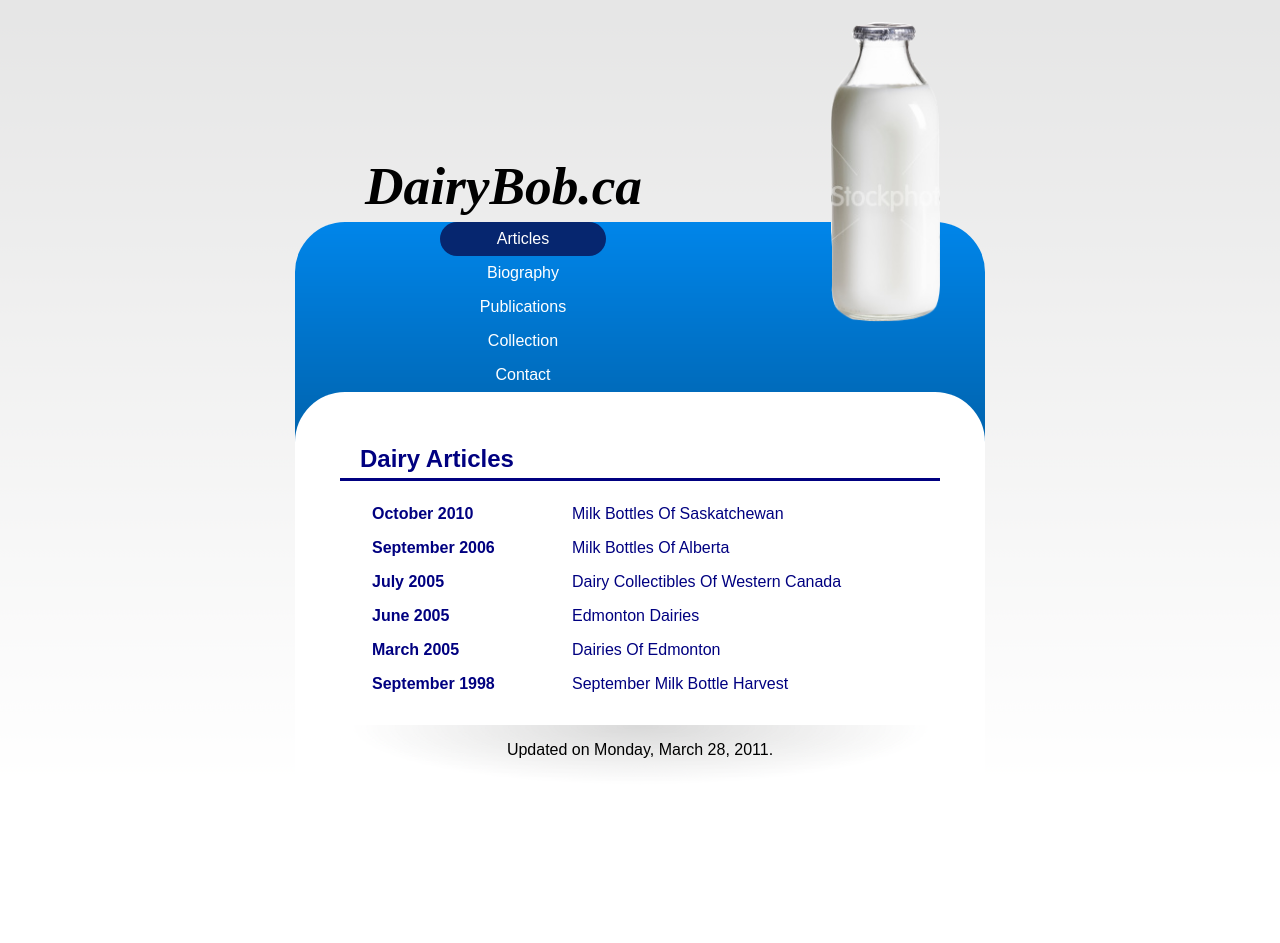
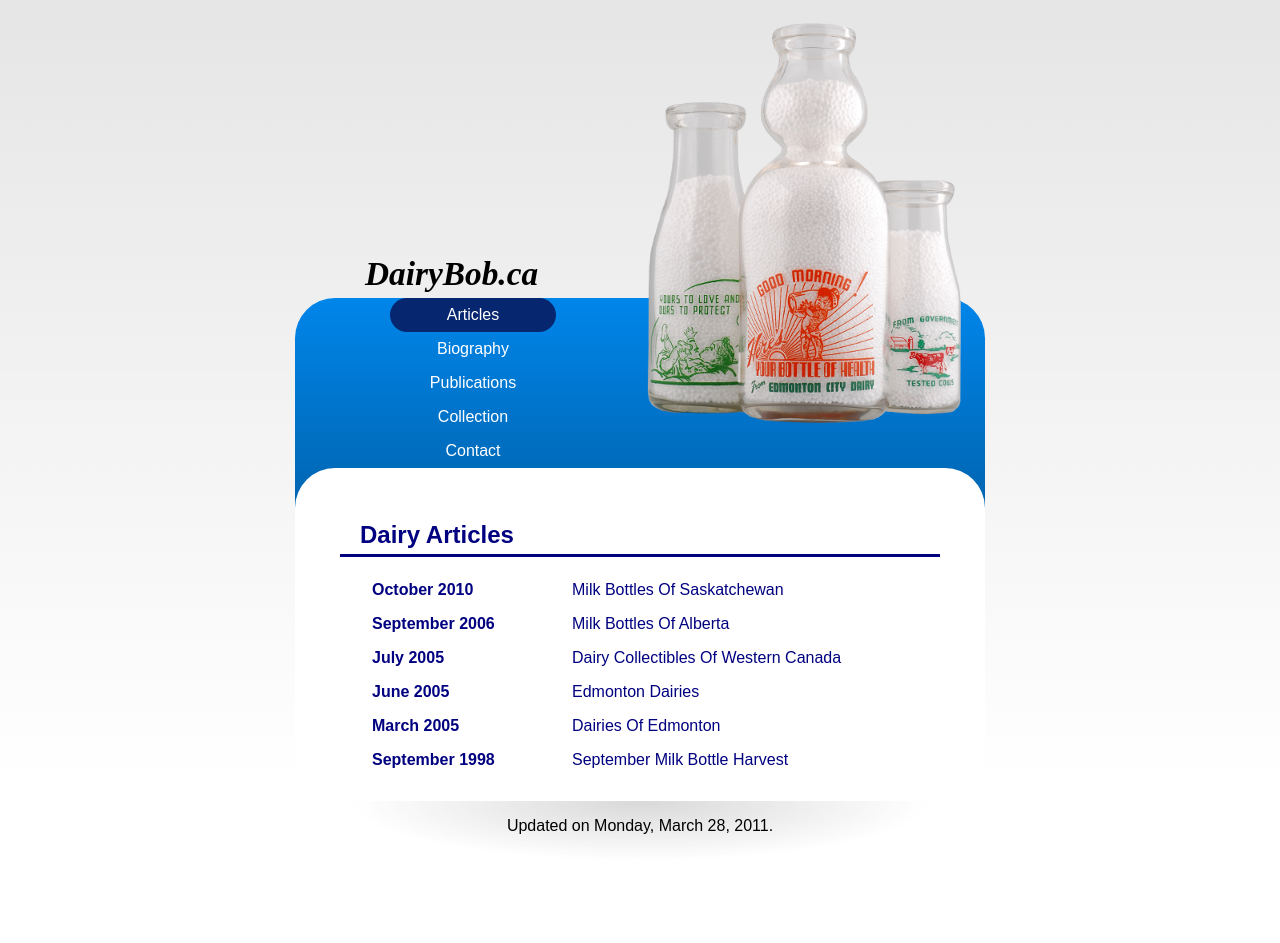
Before and after one commit to dairybob/dairybob.github.com, a Jekyll site: the page built from index.html, in a window 1280 px wide. Built offline with Jekyll 4.4.1, drawn with Linux system fonts in a browser that asks for light colours; before the commit the page ends 900 px from its top, so only the background shows below that.

Commit message:
Replace header stock image with real photo.

```diff
--- a/_layouts/default.html
+++ b/_layouts/default.html
@@ -26,7 +26,7 @@
 <h1>DairyBob.ca</h1>
 
 <div id="header">
-<img id="bottle" src="/bottle.png" height="300" />
+<img id="bottle" src="/bottles.png" height="400" />
 
 <ul id="navigation">
 <li {{ page.articles }}><a href="/" title="Recent Writings">Articles</a></li>
--- a/style.css
+++ b/style.css
@@ -12,27 +12,27 @@
 h1 {
     margin: 5px auto;
     width: 550px;
-    padding: 150px 0 0 0;
+    padding: 250px 0 0 0;
     font-family: serif;
     font-style: italic;
-    font-size: 40pt;
+    font-size: 25pt;
 }
 
 #bottle {
     float: right;
-    margin-top: -200px;
+    margin-top: -275px;
 }
 
 #header {
     margin: 0 auto;
-    padding: 0 45px;
-    width: 600px;
+    padding: 0 20px;
+    width: 650px;
     background: url(/banner.png);
     color: white;
-    border-top-left-radius: 50px;
-    border-top-right-radius: 50px;
-    -moz-border-radius: 50px 50px 0 0;
-    -webkit-border-radius: 50px 50px 0 0;
+    border-top-left-radius: 40px;
+    border-top-right-radius: 40px;
+    -moz-border-radius: 40px 40px 0 0;
+    -webkit-border-radius: 40px 40px 0 0;
 }
 
 #navigation {
@@ -42,7 +42,7 @@
 }
 
 #navigation li {
-    margin: 0 100px;
+    margin: 0 75px;
     padding: 0;
 }
 
@@ -88,10 +88,10 @@
     text-align: justify;
     background-color: white;
     color: black;
-    border-top-left-radius: 50px;
-    border-top-right-radius: 50px;
-    -moz-border-radius: 50px 50px 0 0;
-    -webkit-border-radius: 50px 50px 0 0;
+    border-top-left-radius: 40px;
+    border-top-right-radius: 40px;
+    -moz-border-radius: 40px 40px 0 0;
+    -webkit-border-radius: 40px 40px 0 0;
 }
 
 #content table { width: 100%; }
```
Also changed, not shown: bottle.png (deleted), bottles.png (added), 1 other file.
